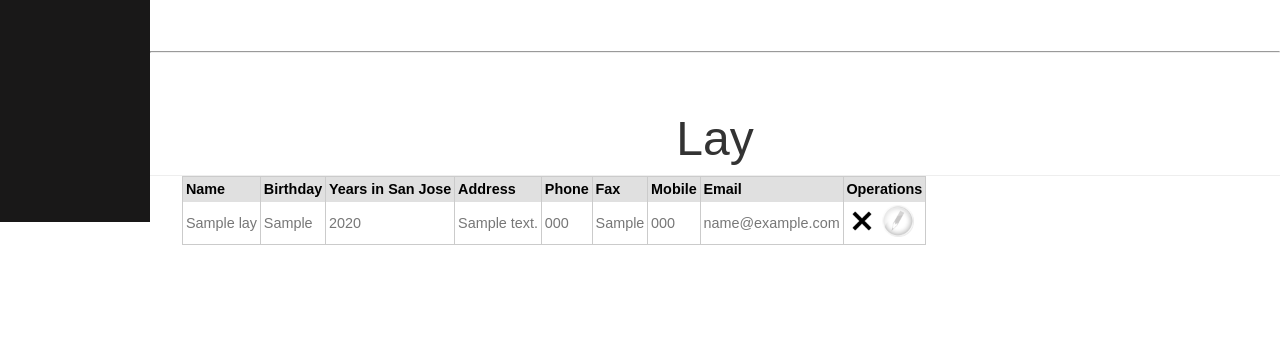
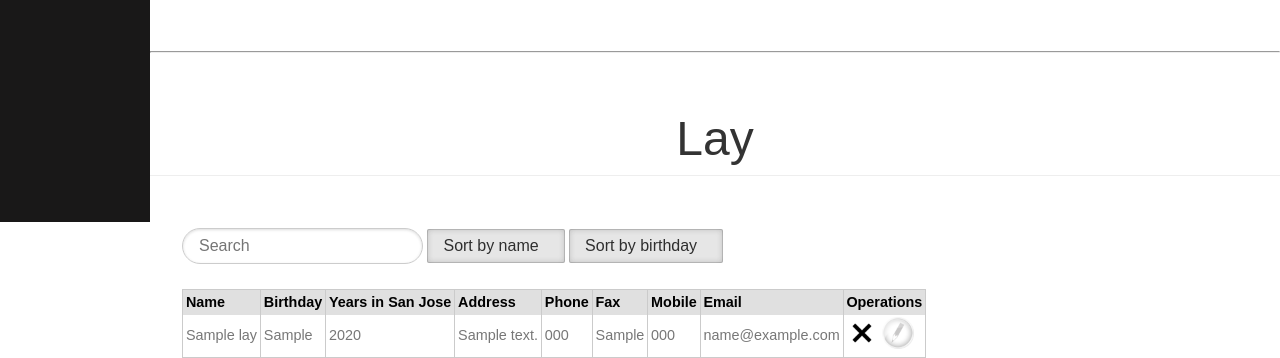
Before and after one commit to christopheredrian/san-jose-project-cms, a PHP site: page /lay.php in a window 1280 px wide. Shown: the part 578-936 px from the top of the page. Before the commit the page ends 823 px from the top, so only its background shows below. Run offline with PHP 8.4, Linux system fonts and the light colour scheme; tables that the repository leaves empty or names only in its code hold one stand-in row (values such as "Sample post"); some libraries are stand-ins or nearby versions.

Commit message:
Added sort and search functionality using list.js of www.listjs.com

```diff
--- a/css/custom.css
+++ b/css/custom.css
@@ -46,3 +46,46 @@ form{
 .adjacent-buttons{
 	margin: 0 auto;
 }
+
+/* Starting here */
+
+.sort:hover {
+  text-decoration: none;
+  /* background-color:#1b8aba; */
+}
+.sort:focus {
+  outline:none;
+}
+.sort:after {
+  width: 0;
+  height: 0;
+  border-left: 5px solid transparent;
+  border-right: 5px solid transparent;
+  border-bottom: 5px solid transparent;
+  content:"";
+  position: relative;
+  top:-10px;
+  right:-5px;
+}
+.sort.asc:after {
+  width: 0;
+  height: 0;
+  border-left: 5px solid transparent;
+  border-right: 5px solid transparent;
+  border-top: 5px solid #fff;
+  content:"";
+  position: relative;
+  top:13px;
+  right:-5px;
+}
+.sort.desc:after {
+  width: 0;
+  height: 0;
+  border-left: 5px solid transparent;
+  border-right: 5px solid transparent;
+  border-bottom: 5px solid #fff;
+  content:"";
+  position: relative;
+  top:-10px;
+  right:-5px;
+}
--- a/includes/footer.html
+++ b/includes/footer.html
@@ -1,6 +1,7 @@
 </div>
 
 <script src="js/ui.js"></script>
-<script src="http://listjs.com/no-cdn/list.js"></script>
+<script src="js/list.min.js"></script>
+<script src="js/custom.js"></script>
 </body>
 </html>
--- /dev/null
+++ b/js/custom.js
@@ -0,0 +1,10 @@
+var options = {
+  valueNames: [ 'name', 'birthday','years_present', 'address','phone', 'fax','mobile', 'email' ]
+};
+
+var layList = new List('lay', options);
+
+var options = {
+  valueNames: [ 'name', 'diocese','birthday', 'ordination','address', 'phone','fax', 'mobile','email' ]
+};
+var ordainedList = new List('ordained', options);
--- a/lay.php
+++ b/lay.php
@@ -8,10 +8,10 @@ if (isset ( $_POST ['action'] )) {
 		require_once 'db/AlumniDB.php';
 		// name, birthday, years, phone, fax, mobile, email, address
 		AlumniDB::insertLay ();
-	} else if ($action == 'delete'){
+	} else if ($action == 'delete') {
 		AlumniDB::delete ( 'lay', get_post ( 'delete_id' ) );
-	} elseif ($action == 'editLay'){
-		AlumniDB::editLay();
+	} elseif ($action == 'editLay') {
+		AlumniDB::editLay ();
 	}
 }
 
@@ -61,8 +61,18 @@ if (isset ( $_POST ['action'] )) {
 <hr id="layLink">
 <header class="header">
 	<h1>Lay</h1>
-</header>
-<section class="content content-table">
+</header> <!-- Important for sorting id="lay" manipulated via javascript -->
+<section class="content content-table" id="lay">
+	<br> <br>
+	<div class="pure-form">
+		<input class="pure-input-rounded search" placeholder="Search" />
+		<button class="sort pure-button pure-button-active" data-sort="name">Sort
+			by name</button>
+		<button class="sort pure-button pure-button-active"
+			data-sort="birthday">Sort by birthday</button>
+		<br> <br>
+	</div>
+
 	<table class="pure-table pure-table-bordered">
 		<!--           <colgroup>
           <col width="50%">
@@ -82,7 +92,8 @@ if (isset ( $_POST ['action'] )) {
 				<th>Operations</th>
 			</tr>
 		</thead>
-		<tbody>
+		<!-- Important for sorting -->
+		<tbody class="list">
 
 		<?php
 
@@ -93,14 +104,14 @@ if (isset ( $_POST ['action'] )) {
 			while ( $row = $result->fetch_assoc () ) {
 				echo '<tr>';
 				// echo "id: " . $row["id"]. " - Name: " . $row["firstname"]. " " . $row["lastname"]. "<br>";
-				echo '<td>' . $row ['name'] . '</td>';
-				echo '<td>' . $row ['birthday'] . '</td>';
-				echo '<td>' . $row ['years_present'] . '</td>';
-				echo '<td>' . $row ['address'] . '</td>';
-				echo '<td>' . $row ['phone'] . '</td>';
-				echo '<td>' . $row ['fax'] . '</td>';
-				echo '<td>' . $row ['mobile'] . '</td>';
-				echo '<td>' . $row ['email'] . '</td>';
+				echo '<td class="name">' . $row ['name'] . '</td>';
+				echo '<td class="birthday">' . $row ['birthday'] . '</td>';
+				echo '<td class="years_present">' . $row ['years_present'] . '</td>';
+				echo '<td class="address">' . $row ['address'] . '</td>';
+				echo '<td class="phone">' . $row ['phone'] . '</td>';
+				echo '<td class="fax">' . $row ['fax'] . '</td>';
+				echo '<td class="mobile">' . $row ['mobile'] . '</td>';
+				echo '<td class="email">' . $row ['email'] . '</td>';
 				?>
 				<td>
 				<form action="lay.php#layLink" method="post">
```
Also changed, not shown: ordained.php (+22 -11 lines), js/list.min.js (added), 1 other file.
